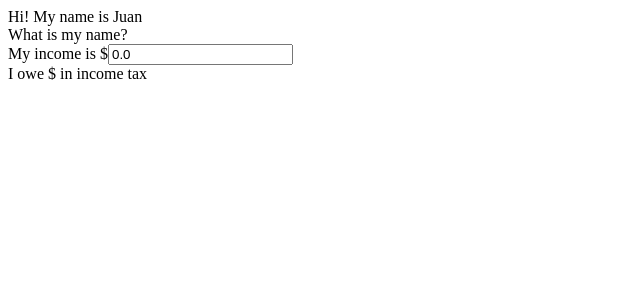
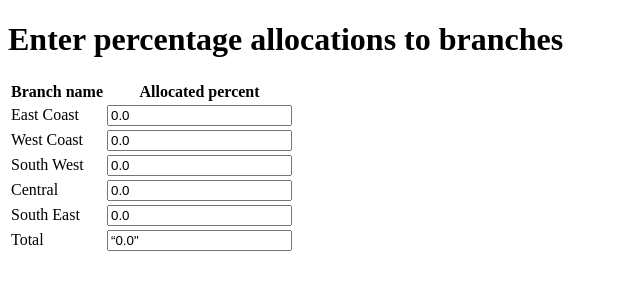
Before and after one commit to LogstonEducation/WebAppProgrammingInPython-LectureProject, a Django app: page /js-playground in a window 1280 px wide. Shown: the top 300 px of the page, without its empty margins (0-640 px from the left). Run offline with Django 5.2, Linux system fonts and the light colour scheme.

Commit message:
Add branch allocations

```diff
--- a/templates/myapp/js_playground.html
+++ b/templates/myapp/js_playground.html
@@ -14,21 +14,47 @@
     </style>
 </head>
 <body>
-Hi! My name is <span id="name">Juan</span><br>
-What is my name? <span id="nameAnswer"></span><br>
-My income is $<input name="income" id="income" value="0.0" onchange="getTax(this.value)"><br>
-I owe $<span id="tax"></span> in income tax
-
+<script>
+</script>
+<h1>Enter percentage allocations to branches</h1>
+<form action="" method="get">
+    <table>
+        <tr>
+        <th>Branch name</th>
+        <th>Allocated percent</th>
+        </tr>
+        <tr>
+            <td>East Coast</td><td><input class="pct" type="text" name="ec" value="0.0" onchange="return update()"></td>
+        </tr>
+        <tr>
+            <td>West Coast</td><td><input class="pct" type="text" name="wc" value="0.0" onchange="return update()"></td>
+        </tr>
+        <tr>
+            <td>South West</td><td><input class="pct" type="text" name="sw" value="0.0" onchange="return update()"></td>
+        </tr>
+        <tr>
+            <td>Central</td><td><input class="pct" type="text" name="ce" value="0.0" onchange="return update()"></td>
+        </tr>
+        <tr>
+            <td>South East</td><td><input class="pct" type="text" name="se" value="0.0" onchange="return update()"></td>
+        </tr>
+        <tr>
+            <td>Total</td><td><input id="total" type="text" name="ec" value=“0.0" readonly></td>
+        </tr>
+    </table>
+</form>
 
 <script>
-    function getTax(value) {
-        console.log(value)
-        let name = document.getElementById("name").value;
-        document.getElementById("nameAnswer").textContent = name;
-        let income = parseFloat(value);
-        let tax = income * 0.30;
-        document.getElementById("tax").textContent = parseInt(tax);
+function update() {
+    let total=0;
+    let all_pct_tags = document.getElementsByClassName("pct");
+    for(let i=0;i<all_pct_tags.length;i++) {
+        if (parseFloat(all_pct_tags[i].value)) {
+            total += parseFloat(all_pct_tags[i].value);
+        }
     }
-    </script>
+    document.getElementById("total").value=total
+}
+</script>
 </body>
 </html>
```
